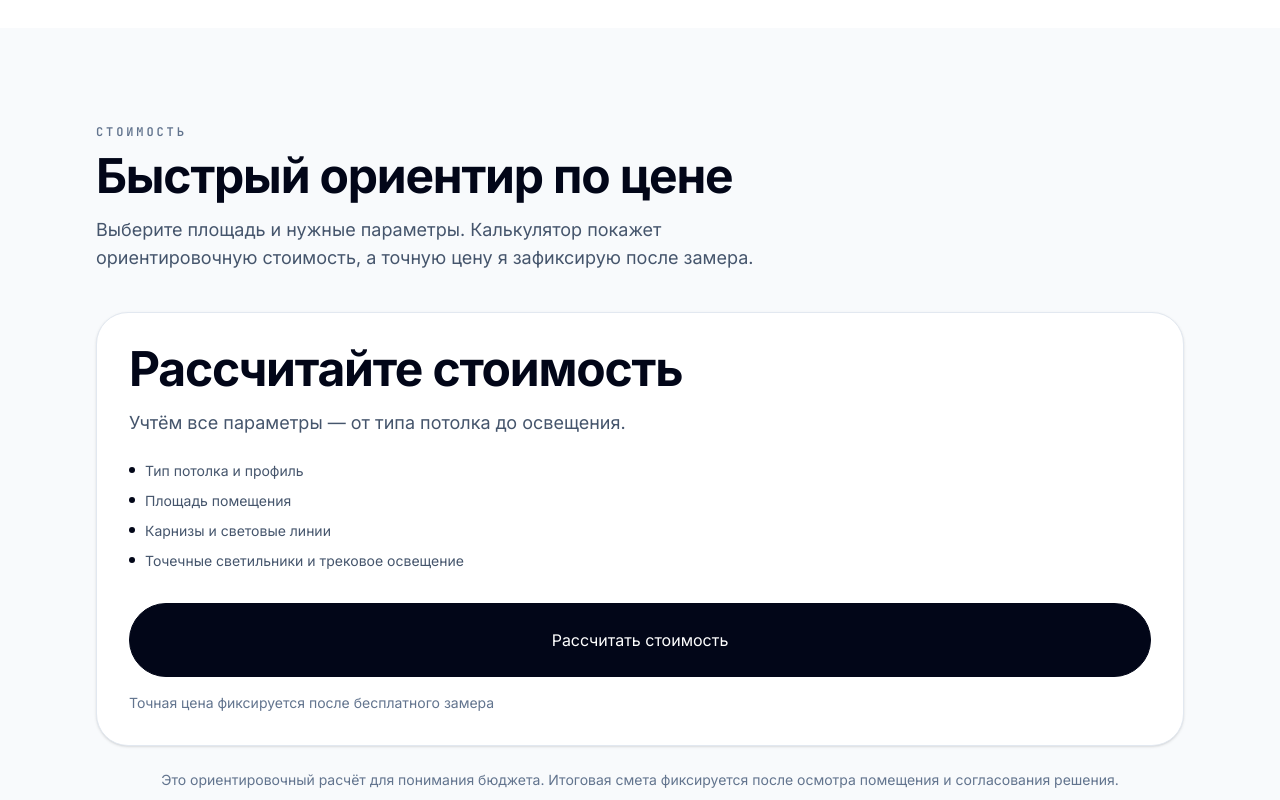
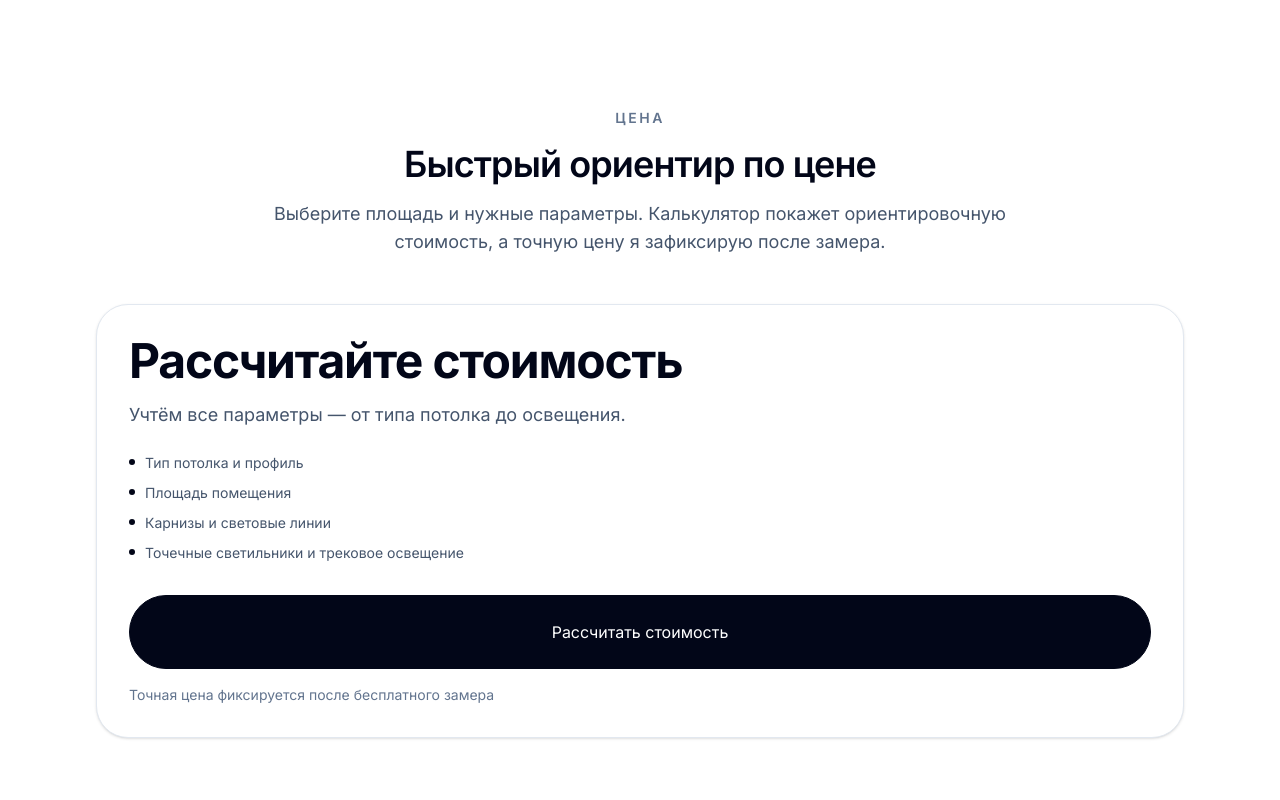
Before and after one commit to svladimirtsk-crypto/nextjs-potolkovo, a Next.js app: page / in a window 1280 px wide. Shown: the part 1600-2400 px from the top of the page. Built offline with nearby package versions, Linux system fonts and the light colour scheme.

Commit message:
Update home-price.tsx

```diff
--- a/components/home/home-price.tsx
+++ b/components/home/home-price.tsx
@@ -1,33 +1,37 @@
 import { homepage } from "@/content/homepage";
 import { Container } from "@/components/ui/container";
-import { Heading } from "@/components/ui/heading";
 import { CalculatorTeaser } from "@/components/calculator-modal/calculator-teaser";
 
+const priceContent = homepage.price;
+
 export function HomePrice() {
-  const priceContent = homepage.price;
-
   return (
     <section
       id="price"
-      className="scroll-mt-24 bg-slate-50 py-16 sm:py-20 lg:py-24"
       aria-labelledby="price-title"
+      className="scroll-mt-24 bg-white py-16 sm:py-20"
     >
       <Container>
-        <Heading
-          eyebrow="Стоимость"
-          title={priceContent.sectionTitle}
-          description={priceContent.sectionIntro}
-        />
+        <div className="mx-auto max-w-3xl text-center">
+          <p className="text-sm font-semibold uppercase tracking-[0.18em] text-slate-500">
+            Цена
+          </p>
 
-        <div className="mt-10">
+          <h2
+            id="price-title"
+            className="mt-4 text-3xl font-semibold tracking-tight text-slate-950 sm:text-4xl"
+          >
+            {priceContent.sectionTitle}
+          </h2>
+
+          <p className="mt-4 text-base leading-7 text-slate-600 sm:text-lg">
+            {priceContent.sectionIntro}
+          </p>
+        </div>
+
+        <div className="mt-10 sm:mt-12">
           <CalculatorTeaser source="homepage" />
         </div>
-
-        {priceContent.includedLine?.trim() ? (
-          <p className="mt-6 text-center text-sm text-slate-500">
-            {priceContent.includedLine}
-          </p>
-        ) : null}
       </Container>
     </section>
   );
```
